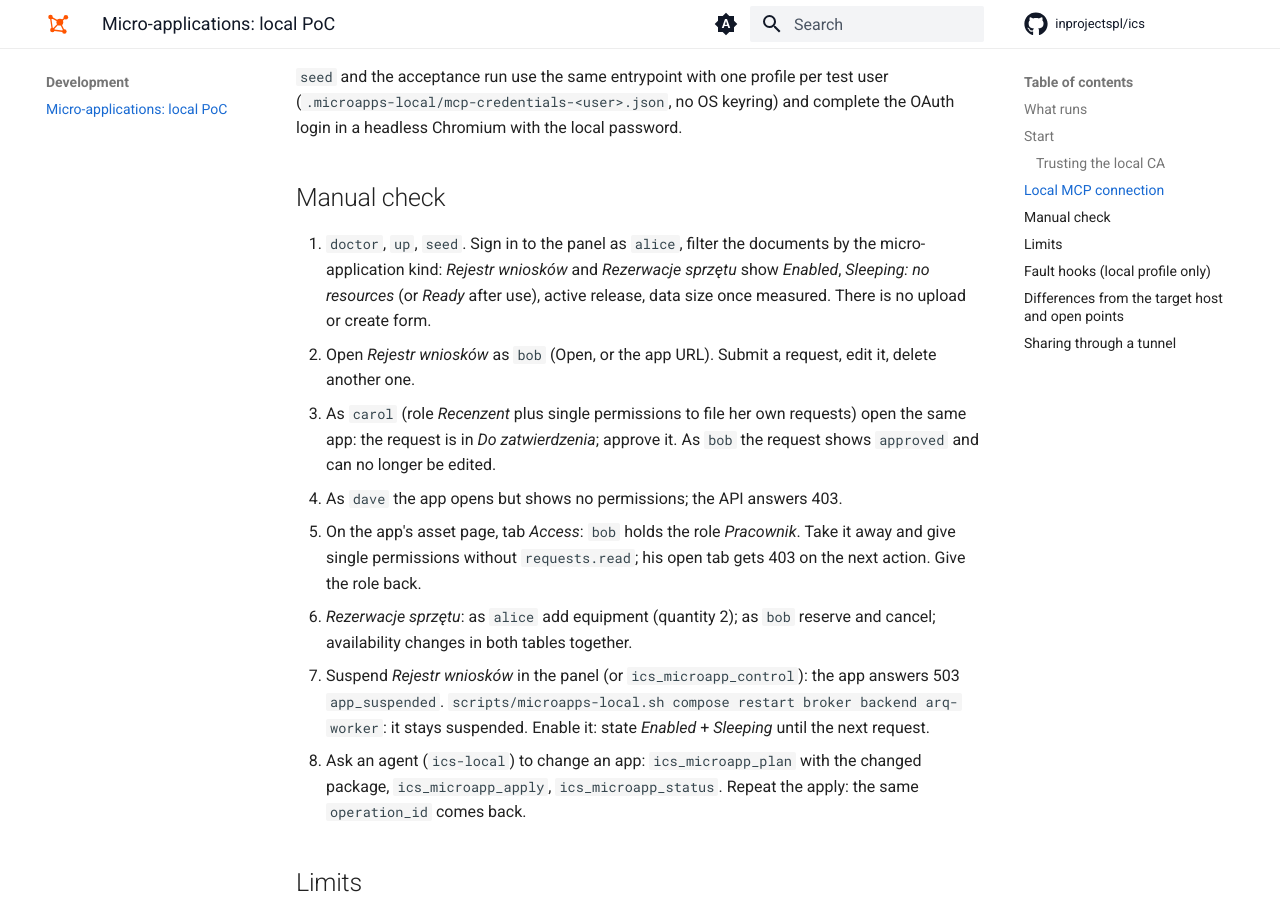
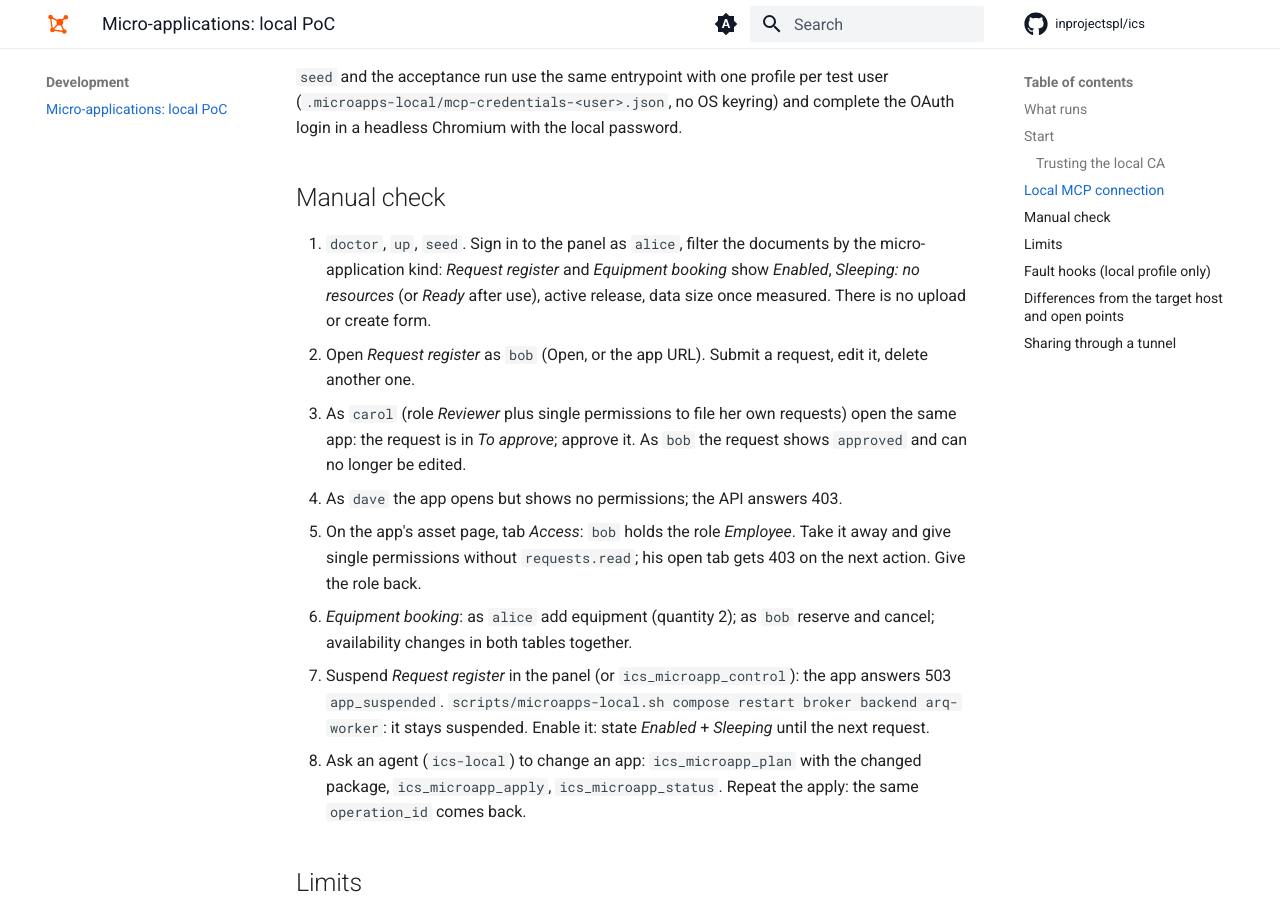
Before and after one commit to inprojectspl/ics, an MkDocs documentation site: the page built from docs/development/microapps-local.md, in a window 1280 px wide and 900 px high, scrolled down 2718 px. Built offline with MkDocs 1.6.1 and Material for MkDocs 9.7.7, drawn with Linux system fonts in a browser that asks for light colours; comment, search, counter and statistics services are not loaded.

Commit message:
docs(microapps): show the restyled example app in the guide

```diff
--- a/docs/development/microapps-local.md
+++ b/docs/development/microapps-local.md
@@ -109,22 +109,22 @@ complete the OAuth login in a headless Chromium with the local password.
 ## Manual check
 
 1. `doctor`, `up`, `seed`. Sign in to the panel as `alice`, filter the
-   documents by the micro-application kind: *Rejestr wniosków* and
-   *Rezerwacje sprzętu* show
+   documents by the micro-application kind: *Request register* and
+   *Equipment booking* show
    *Enabled*, *Sleeping: no resources* (or *Ready* after use), active release,
    data size once measured. There is no upload or create form.
-2. Open *Rejestr wniosków* as `bob` (Open, or the app URL). Submit a request,
+2. Open *Request register* as `bob` (Open, or the app URL). Submit a request,
    edit it, delete another one.
-3. As `carol` (role *Recenzent* plus single permissions to file her own
-   requests) open the same app: the request is in *Do zatwierdzenia*; approve
+3. As `carol` (role *Reviewer* plus single permissions to file her own
+   requests) open the same app: the request is in *To approve*; approve
    it. As `bob` the request shows `approved` and can no longer be edited.
 4. As `dave` the app opens but shows no permissions; the API answers 403.
-5. On the app's asset page, tab *Access*: `bob` holds the role *Pracownik*.
+5. On the app's asset page, tab *Access*: `bob` holds the role *Employee*.
    Take it away and give single permissions without `requests.read`; his open
    tab gets 403 on the next action. Give the role back.
-6. *Rezerwacje sprzętu*: as `alice` add equipment (quantity 2); as `bob`
+6. *Equipment booking*: as `alice` add equipment (quantity 2); as `bob`
    reserve and cancel; availability changes in both tables together.
-7. Suspend *Rejestr wniosków* in the panel (or `ics_microapp_control`): the
+7. Suspend *Request register* in the panel (or `ics_microapp_control`): the
    app answers 503 `app_suspended`. `scripts/microapps-local.sh compose
    restart broker backend arq-worker`: it stays suspended. Enable it: state
    *Enabled* + *Sleeping* until the next request.
```
Also changed, not shown: docs/guide/micro-applications.md (+1 -1 lines), docs/guide/images/micro-app-access.png, docs/guide/images/micro-app-compare.png, docs/guide/images/micro-app-data.png, docs/guide/images/micro-app-logs.png, docs/guide/images/micro-app-overview.png, docs/guide/images/micro-app-running.png, docs/guide/images/micro-app-share.png, docs/guide/images/micro-app-versions.png.
